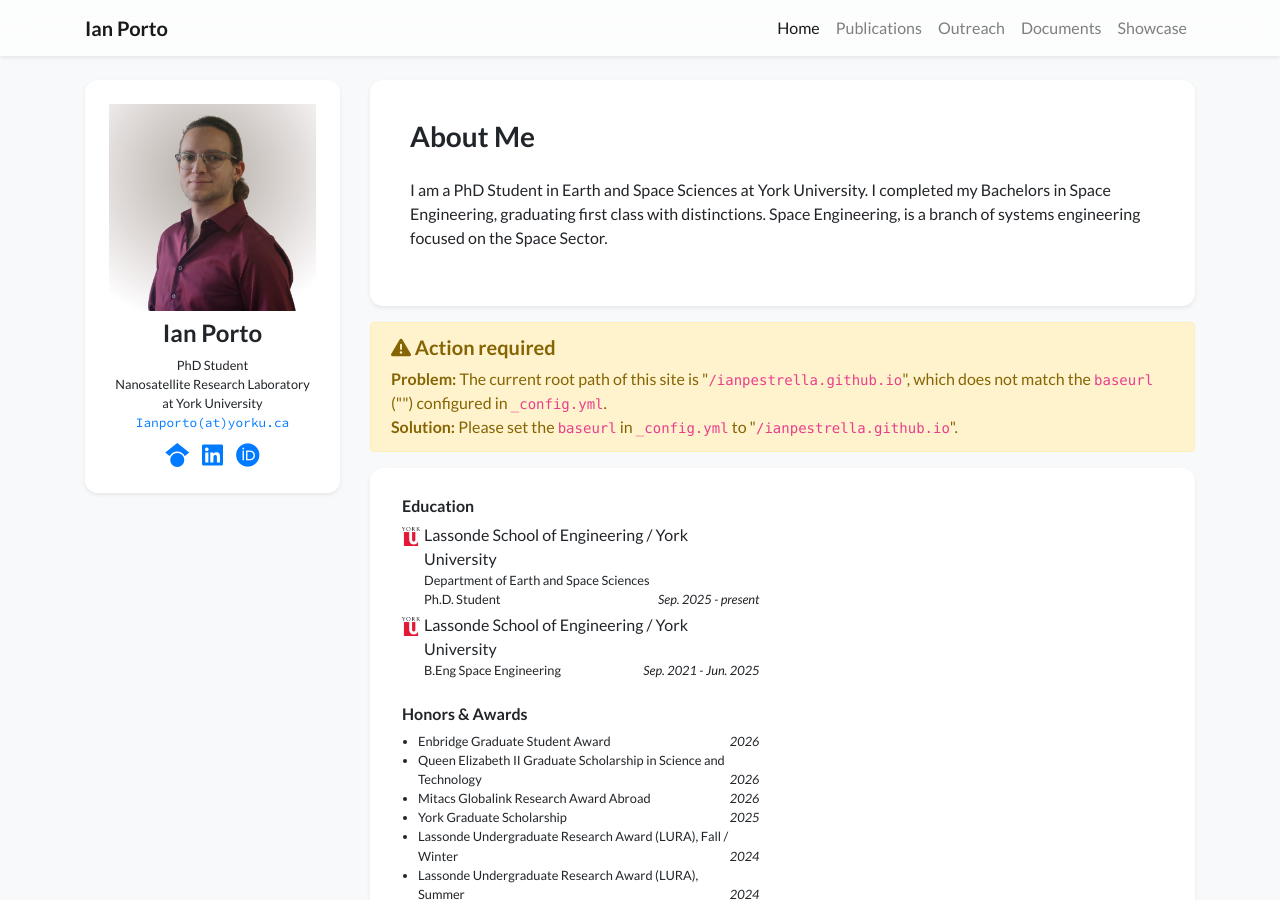
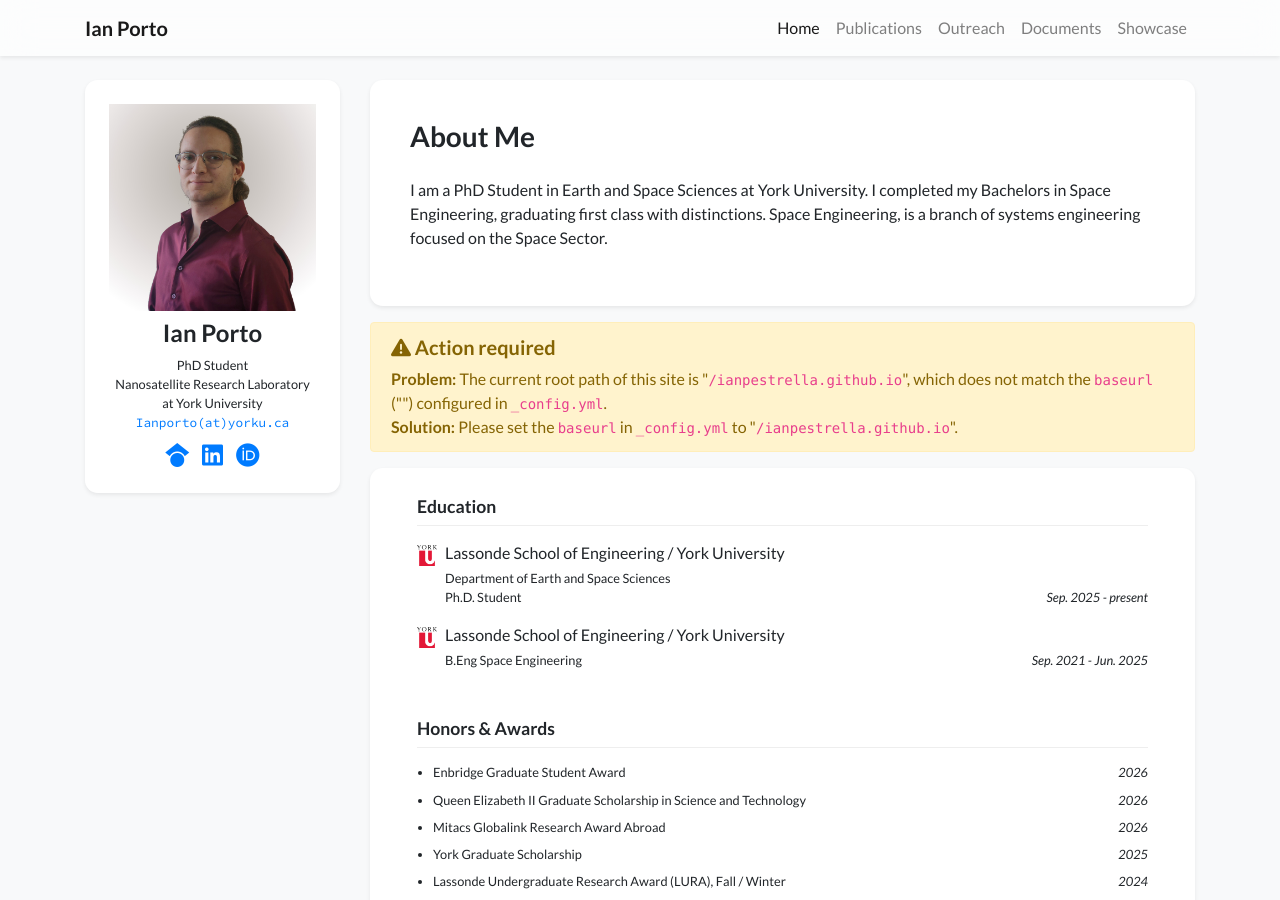
Before and after one commit to Ianpestrella/ianpestrella.github.io, a Jekyll site: the page built from index.html, in a window 1280 px wide and 900 px high. Built offline with Jekyll 4.4.1, drawn with Linux system fonts in a browser that asks for light colours; nearby versions of some CDN libraries; a style sheet for code colours, icons or effects is not loaded.

Commit message:
Update experience_card.html

```diff
--- a/_includes/widgets/experience_card.html
+++ b/_includes/widgets/experience_card.html
@@ -2,21 +2,20 @@
     <div class="col">
         <div class="card border-0 shadow-sm bg-white">
             <div class="card-body p-4">
-                <div class="row" data-masonry='{"percentPosition": true }'>
 
-                    <div class="col-lg-6">
+                <div class="col-12">
 
                     {% if site.data.profile.education %}
-                        <div class="mx-2 my-1 mb-4">
-                            <h6>Education</h6>
+                    <div class="mx-2 my-1 mb-5">
+                        <h6 style="font-weight: 600; font-size: 1.1rem; border-bottom: 1px solid #eee; padding-bottom: 8px; margin-bottom: 15px;">Education</h6>
                         <ul class="list-unstyled mb-1">
                             {% for item in site.data.profile.education %}
-                                <li class="media mb-1">
-                                    <img src="{{ item.logo | relative_url }}" alt="{{ item.name }}" style="width: 18px;" class="mr-1 mt-1">
+                            <li class="media mb-3">
+                                <img src="{{ item.logo | relative_url }}" alt="{{ item.name }}" style="width: 20px;" class="mr-2 mt-1">
                                 <div class="media-body">
-                                        <div>{{ item.name }}</div>
-                                        <div class="small">{{ item.dept }}</div>
-                                        <div class="small d-flex">
+                                    <div style="font-weight: 500;">{{ item.name }}</div>
+                                    <div class="text-muted small">{{ item.dept }}</div>
+                                    <div class="small d-flex mt-1">
                                         <div>{{ item.position }}</div>
                                         <div class="mt-auto ml-auto no-break"><em>{{ item.date }}</em></div>
                                     </div>
@@ -29,12 +28,12 @@
 
                     {% if site.data.profile.awards %}
                     <div class="mx-2 my-1">
-                            <h6>Honors & Awards</h6>
+                        <h6 style="font-weight: 600; font-size: 1.1rem; border-bottom: 1px solid #eee; padding-bottom: 8px; margin-bottom: 15px;">Honors & Awards</h6>
                         <ul class="list small pl-3 mb-1">
                             {% for item in site.data.profile.awards %}
-                                <li>
+                            <li class="mb-2">
                                 <div class="d-flex">
-                                        <div>{{ item.name }}</div>
+                                    <div style="font-weight: 450;">{{ item.name }}</div>
                                     <div class="ml-auto mt-auto no-break"><em>{{ item.date }}</em></div>
                                 </div>
                             </li>
@@ -45,31 +44,6 @@
 
                 </div>
 
-                    {% if site.data.profile.experience %}
-                    <div class="col-lg-6">
-                        <div class="mx-2 my-1">
-                            <h6>Experience</h6>
-                            <ul class="list-unstyled mb-1">
-                                {% for item in site.data.profile.experience %}
-                                <li class="media mb-1">
-                                    <img src="{{ item.logo | relative_url }}" alt="{{ item.name }}" style="width: 18px;" class="mr-1 mt-1">
-                                    <div class="media-body">
-                                        <div>{{ item.name }}</div>
-                                        <div class="small">{{ item.dept }}</div>
-                                        <div class="small d-flex">
-                                            <div>{{ item.position }}</div>
-                                            <div class="mt-auto ml-auto no-break"><em>{{ item.date }}</em></div>
-                                        </div>
-                                    </div>
-                                </li>
-                                {% endfor %}
-                            </ul>
-                        </div>
-                    </div>
-                    {% endif %}
-
-                </div>
-
             </div>
         </div>
     </div>
```
Lines whose indentation alone changed are shown as unchanged.
